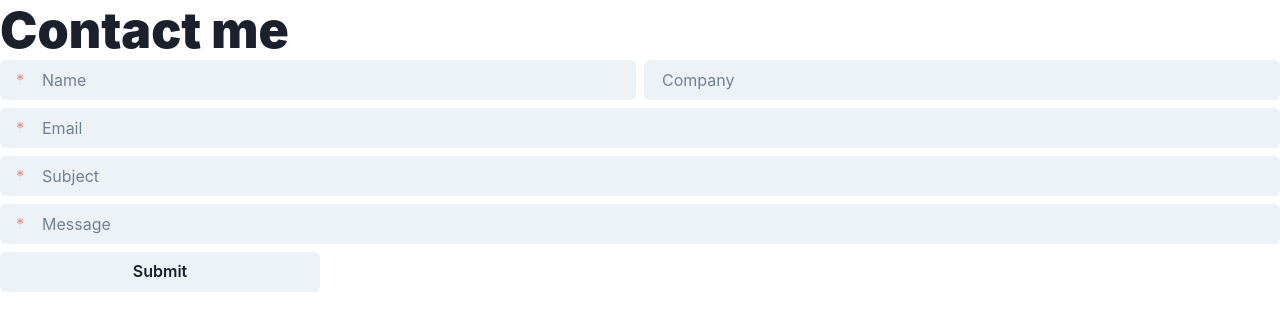
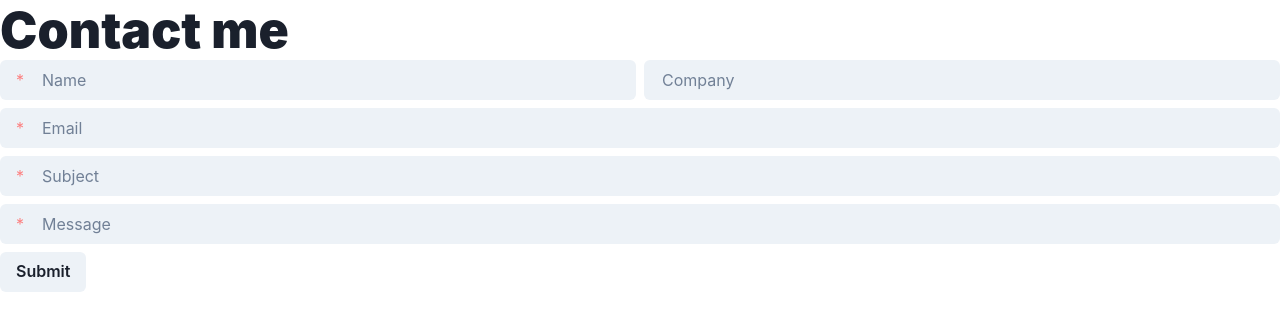
Before and after one commit to shawnsudev/ShawnSu-Portfolio, a Next.js app: page /contact in a window 1280 px wide. Shown: the top 330 px of the page. Built offline with nearby package versions, Linux system fonts and the light colour scheme.

Commit message:
add: form input fileds transition orchestration

```diff
--- a/pages/contact.tsx
+++ b/pages/contact.tsx
@@ -55,6 +55,22 @@ const Contact: NextPage = () => {
     </Alert>
   );
 
+  const container = {
+    hidden: { y: 100, opacity: 0 },
+    show: {
+      y: 0,
+      opacity: 1,
+      transition: {
+        delayChildren: 1,
+        staggerChildren: 0.3,
+      },
+    },
+  };
+  const item = {
+    hidden: { y: 100, opacity: 0 },
+    show: { y: 0, opacity: 1, transition: { ease: "easeOut", duration: 1.2 } },
+  };
+
   useEffect(() => {
     console.log("😅 useEffect running!");
     console.log(isError);
@@ -67,11 +83,8 @@ const Contact: NextPage = () => {
   }, [isError, message, submitted]);
 
   return (
-    <motion.div
-      initial={{ y: 100, opacity: 0 }}
-      animate={{ y: 0, opacity: 1 }}
-      transition={{ delay: 1, ease: "easeOut", duration: 1 }}
-    >
+    <motion.div variants={container} initial="hidden" animate="show">
+      <motion.div variants={item}>
         <Heading
           as="h2"
           className="rubberband-group"
@@ -85,10 +98,12 @@ const Contact: NextPage = () => {
             <span onMouseEnter={rubberband}>{L}</span>
           ))}
         </Heading>
+      </motion.div>
 
       <FormControl>
         <Stack spacing={2}>
           <SimpleGrid columns={2} spacing={2}>
+            <motion.div variants={item}>
               <InputGroup>
                 <InputLeftElement color="red.300" children="*" />
                 <Input
@@ -103,7 +118,8 @@ const Contact: NextPage = () => {
                   }}
                 />
               </InputGroup>
-
+            </motion.div>
+            <motion.div variants={item}>
               <Input
                 type="text"
                 placeholder="Company"
@@ -114,8 +130,10 @@ const Contact: NextPage = () => {
                   setMessage(newMessage);
                 }}
               />
+            </motion.div>
           </SimpleGrid>
 
+          <motion.div variants={item}>
             <InputGroup>
               <InputLeftElement color="red.300" children="*" />
               <Input
@@ -129,7 +147,9 @@ const Contact: NextPage = () => {
                 }}
               />
             </InputGroup>
+          </motion.div>
 
+          <motion.div variants={item}>
             <InputGroup>
               <InputLeftElement color="red.300" children="*" />
               <Input
@@ -143,7 +163,9 @@ const Contact: NextPage = () => {
                 }}
               />
             </InputGroup>
+          </motion.div>
 
+          <motion.div variants={item}>
             <InputGroup>
               <InputLeftElement color="red.300" children="*" />
               <Input
@@ -157,7 +179,9 @@ const Contact: NextPage = () => {
                 }}
               />
             </InputGroup>
+          </motion.div>
 
+          <motion.div variants={item}>
             <Button
               maxWidth="25vw"
               onClick={(e) => {
@@ -180,8 +204,8 @@ const Contact: NextPage = () => {
             >
               Submit
             </Button>
-
-          {messageDisplay}
+          </motion.div>
+          <motion.div variants={item}>{messageDisplay}</motion.div>
         </Stack>
       </FormControl>
     </motion.div>
```
Lines whose indentation alone changed are shown as unchanged.
